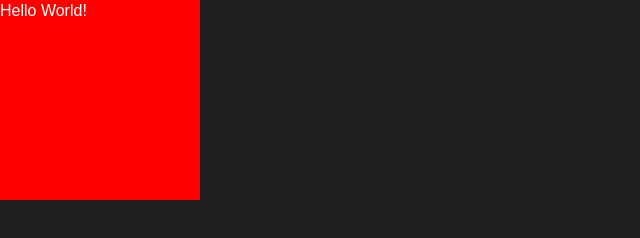
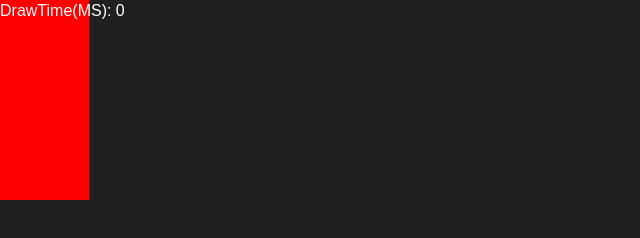
Before and after one commit to lewpar/play2d, a plain HTML site: page samples/index.html in a window 1280 px wide. Shown: the whole page, without its empty margins (0-640 px from the left). Drawn offline with Linux system fonts and the light colour scheme.

Commit message:
Added draw loop.

```diff
--- a/samples/index.html
+++ b/samples/index.html
@@ -11,12 +11,21 @@
     <div id="game"></div>
     <script>
         let engine = new Play2D("game");
-        engine.start(30/*FPS*/);
+        engine.start(30/*RedrawTime*/);
 
-        engine.beginDraw("#202020");
-        engine.fillRect(0, 0, 200, 200, "red");
-        engine.fillText(0, 0, "Hello World!", "Arial", 16, "white");
-        engine.endDraw();
+        function draw()
+        {
+            engine.beginDraw("#202020");
+            engine.fillRect(0, 0, Math.random() * 100, 200, "red");
+            engine.fillText(0, 0, `DrawTime(MS): ${engine.getFPS()}`, "Arial", 16, "white");
+            engine.endDraw();
+
+            setTimeout(function() {
+                draw();
+            }, engine.getRedrawTime());
+        }
+
+        draw();
     </script>
 </body>
 </html>
--- a/src/play2d.js
+++ b/src/play2d.js
@@ -5,7 +5,10 @@ class Play2D {
     }
 
     start(fps) {
+        console.log("Starting engine..");
+
         this.fps = fps;
+        this.drawTime = 0;
 
         let container = document.getElementById(this.name);
         if(container === null || container === undefined)
@@ -22,6 +25,8 @@ class Play2D {
 
         this.canvas = canvas;
         this.context = canvas.getContext("2d");
+
+        console.log("Engine started.");
     }
 
     fillRect(x, y, width, height, color) {
@@ -45,6 +50,7 @@ class Play2D {
     }
 
     beginDraw(fillColor) {
+        this.startDrawTime = new Date().getTime();
         console.log("Start draw");
         this.context.reset();
         this.fillRectInternal(0, 0, window.innerWidth, window.innerHeight, fillColor);
@@ -56,6 +62,21 @@ class Play2D {
             console.log(`Drawing item ${i}`);
             drawItem();
         }
+
+        this.drawItems = [];
+
+        let currentTime = new Date().getTime();
+        this.drawTime = currentTime - this.startDrawTime;
+        console.log(currentTime);
+        console.log(this.startDrawTime);
         console.log("End draw");
     }
+
+    getFPS() {
+        return this.drawTime;
+    }
+
+    getRedrawTime() {
+        return this.fps;
+    }
 }
```
